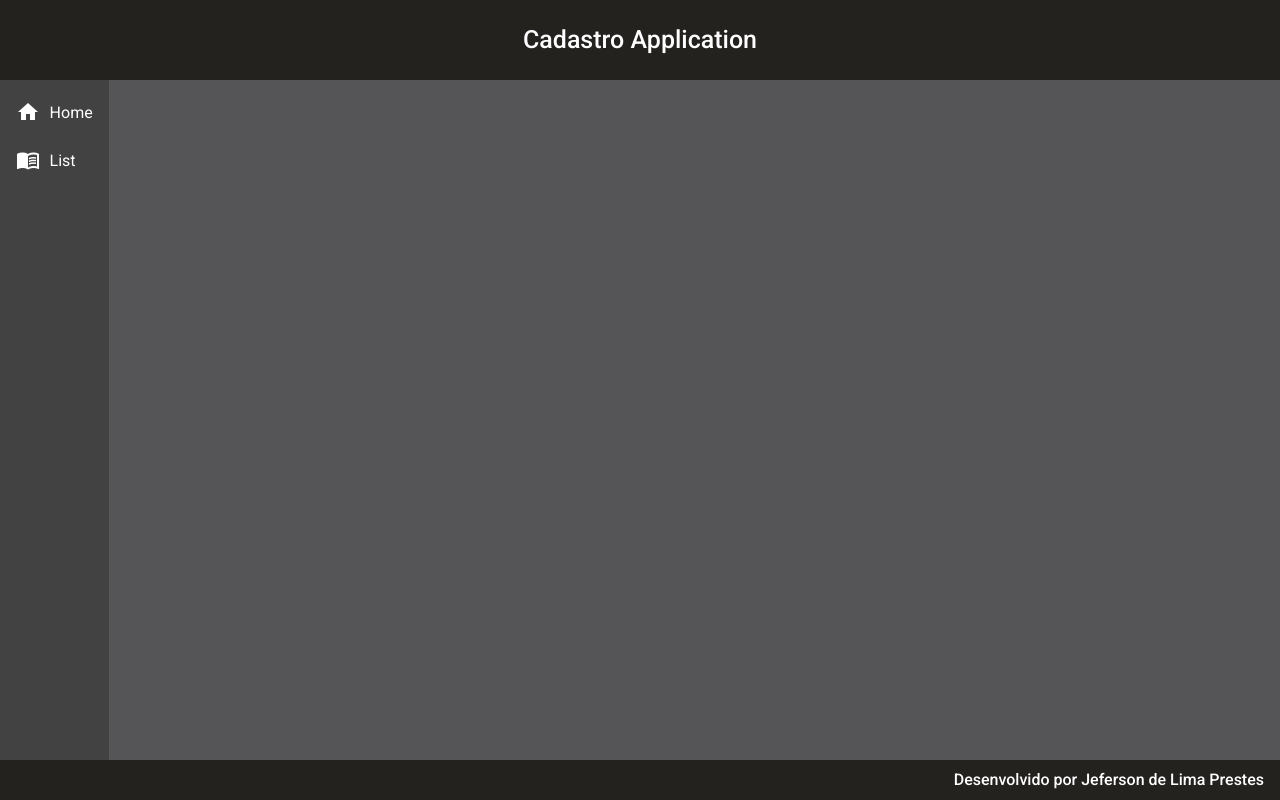
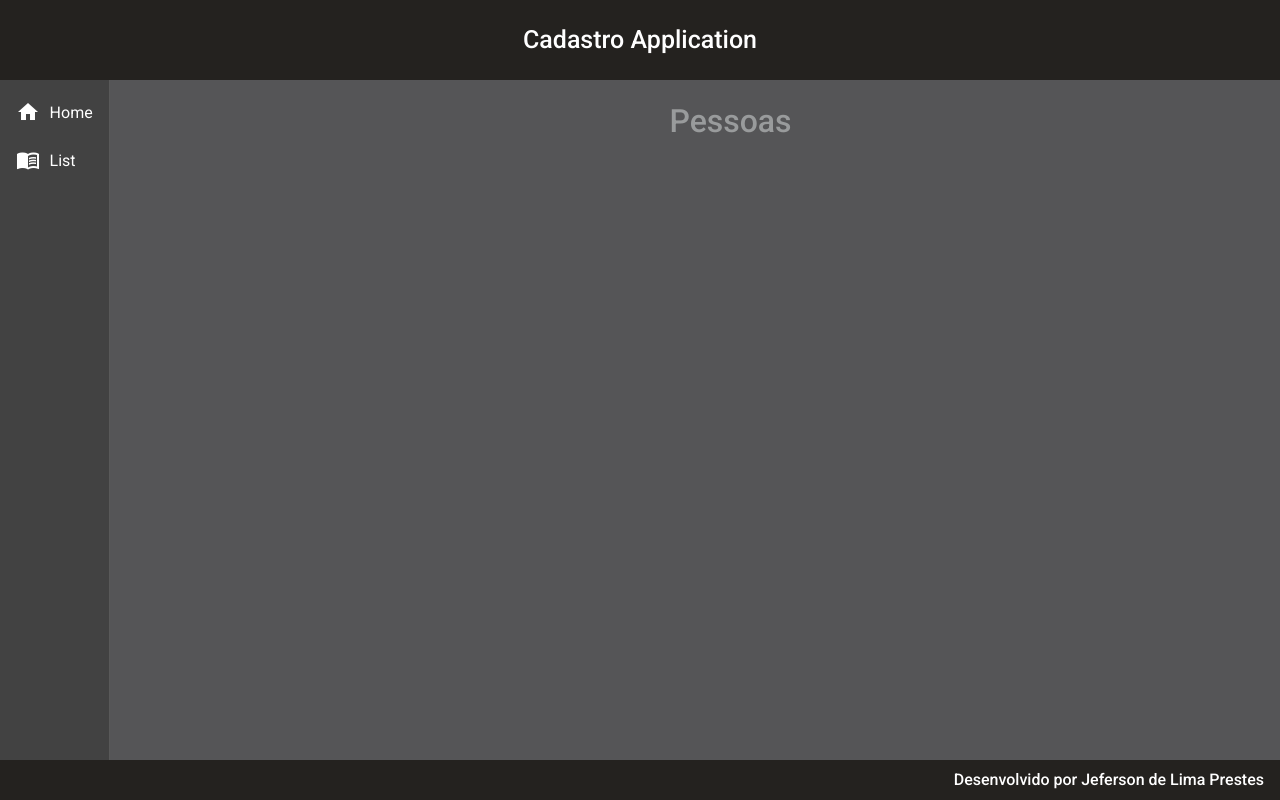
Before and after one commit to 66jefe/cadastro-app, an Angular app: page /listar in a window 1280 px wide. Before the commit this address led to /. Built offline with nearby package versions, Linux system fonts and the light colour scheme.

Commit message:
criado componentes de pessoa read

```diff
--- a/src/app/components/template/nav/nav.component.html
+++ b/src/app/components/template/nav/nav.component.html
@@ -5,7 +5,7 @@
                 <i class="material-icons">home</i>
                 Home
             </a>
-            <a mat-list-item>
+            <a routerLink="/listar" mat-list-item>
                 <i class="material-icons">menu_book</i>
                 List
             </a>
--- /dev/null
+++ b/src/app/components/views/pessoa/pessoa-read/pessoa-read.component.css
@@ -0,0 +1,15 @@
+.content {
+    width: 90%;
+    margin: 1.4rem auto;
+}
+
+.title {
+    text-align: center;
+    margin-bottom: 3rem;
+}
+
+.title h1 {
+    font-size: 2rem;
+    color: rgb(153, 155, 156);
+    font-weight: 500;
+}
--- /dev/null
+++ b/src/app/components/views/pessoa/pessoa-read/pessoa-read.component.html
@@ -0,0 +1,6 @@
+<div class="content">
+    <div class="title">
+        <h1>Pessoas</h1>
+    </div>
+
+</div>
--- /dev/null
+++ b/src/app/components/views/pessoa/pessoa-read/pessoa-read.component.ts
@@ -0,0 +1,15 @@
+import { Component, OnInit } from '@angular/core';
+
+@Component({
+  selector: 'app-pessoa-read',
+  templateUrl: './pessoa-read.component.html',
+  styleUrls: ['./pessoa-read.component.css']
+})
+export class PessoaReadComponent implements OnInit {
+
+  constructor() { }
+
+  ngOnInit(): void {
+  }
+
+}
```
Also changed, not shown: src/app/app-routing.module.ts (+6 -1 lines), src/app/app.module.ts (+11 -7 lines).
